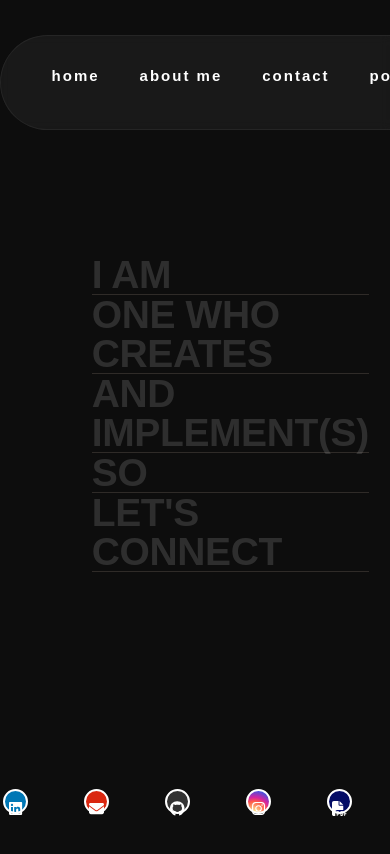
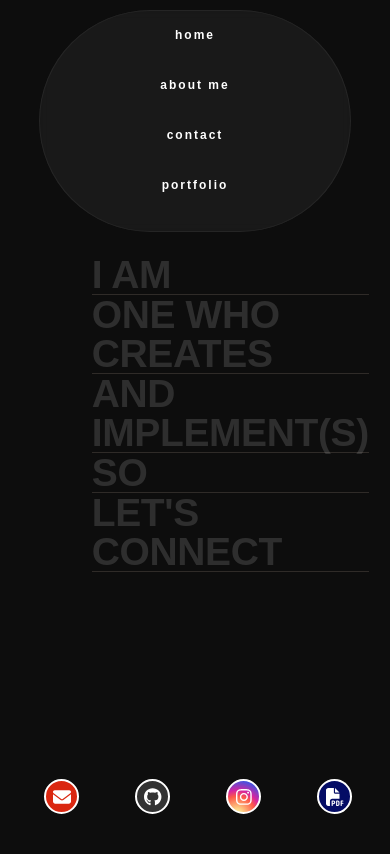
Before and after one commit to SimonYoseph/SimonYosephPortfolio, a React (Create React App) app: page / in a window 390 px wide. Shown: the top 854 px of the page. Built offline with nearby package versions, Linux system fonts and the light colour scheme.

Commit message:
Update App.css

```diff
--- a/src/styles/App.css
+++ b/src/styles/App.css
@@ -11,9 +11,7 @@ body {
   flex-direction: column;
   justify-content: center;
   align-items: flex-start;
-
 }
-
 
 .text {
   font-size: 9vw;
@@ -34,13 +32,13 @@ body {
   align-items: flex-start;
   justify-content: center;
   position: relative;
-
 }
 
-.text a{
+.text a {
   font-size: 8vw;
   margin-top: -65px;
 }
+
 span {
   position: absolute;
   width: 100%;
@@ -64,7 +62,7 @@ a {
   color: inherit;
 }
 
-.tab-text-color{
+.tab-text-color {
   color: white;
 }
 
@@ -86,8 +84,9 @@ nav {
   backdrop-filter: blur(5px);
   border: 1px solid rgba(255,255,255,.06);
   transition: 1s all cubic-bezier(0.75, 0.82, 0.165, 1) .2s;
+}
 
-  a {
+nav a {
   color: #fff;
   text-decoration: none;
   font-weight: 700;
@@ -100,7 +99,7 @@ nav {
   transition: .3s all cubic-bezier(0.075, 0.82, 0.165, 1) .6s;
 }
 
-  button {
+nav button {
   -webkit-appearance: none;
   background: rgba(0,0,0,.3);
   backdrop-filter: blur(5px);
@@ -121,9 +120,8 @@ nav {
   transition: .3s all cubic-bezier(0.075, 0.82, 0.165, 1) 0.2s;
   transform: scale(0);
 }
-}
 
-/*social media icons/ designs*/
+/* Social media icons / designs */
 .socialMediaIcons {
   position: fixed;
   bottom: 20px; /* Adjust the distance from the bottom as needed */
@@ -176,9 +174,9 @@ nav {
   background: radial-gradient(circle at 30% 107%, #fdf497 0%, #fdf497 5%, #fd5949 45%, #d6249f 60%, #285AEB 90%);
   /* Instagram color */
 }
+
 .socialMediaIcons ul li:nth-child(6) a {
-  background: #040c65
-  /* Resume color */
+  background: #040c65 /* Resume color */
 }
 
 .socialMediaIcons ul li a:hover {
@@ -200,21 +198,26 @@ nav {
     font-size: 18px;
     line-height: 35px;
   }
+
+  footer {
+    font-size: 14px; /* Optional: Adjust footer text for small screens */
   }
 
-footer {
-  color: black;
-  text-align: center;
-  background-color: #ffff;
-  padding: 20px;
-  position: fixed;
-  bottom: 0;
-  left: 0;
-  right: 0;
+  /* Adjust for tabs on mobile */
+  nav {
+    flex-direction: column; /* Stack the items vertically */
+    height: auto; /* Allow the height to adjust */
+    top: 10px; /* Move the nav closer to the top */
+    width: 80%; /* Make the nav narrower */
+    padding: 10px;
   }
 
+  nav a {
+    font-size: 12px; /* Smaller font for mobile */
+    padding: 8px 10px; /* Adjust padding */
+    text-align: center; /* Center the text */
+  }
 
-@media (max-width: 768px) {
   /* Adjust margins for smaller screens */
   body {
     margin: 10px; /* Mobile-friendly margin */
@@ -236,14 +239,4 @@ footer {
     bottom: 14px;
     right: 10px;
   }
-
-  .socialMediaIcons ul li a {
-    width: 25px;
-    height: 25px;
-    font-size: 15px;
 }
-
-  footer {
-    font-size: 14px; /* Optional: Adjust footer text for small screens */
-  }
-}
```
Lines whose indentation alone changed are shown as unchanged.
